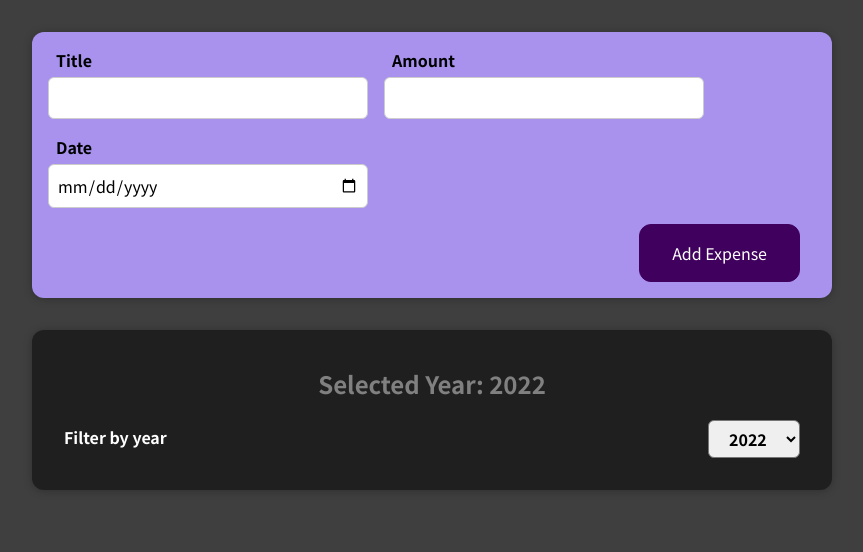
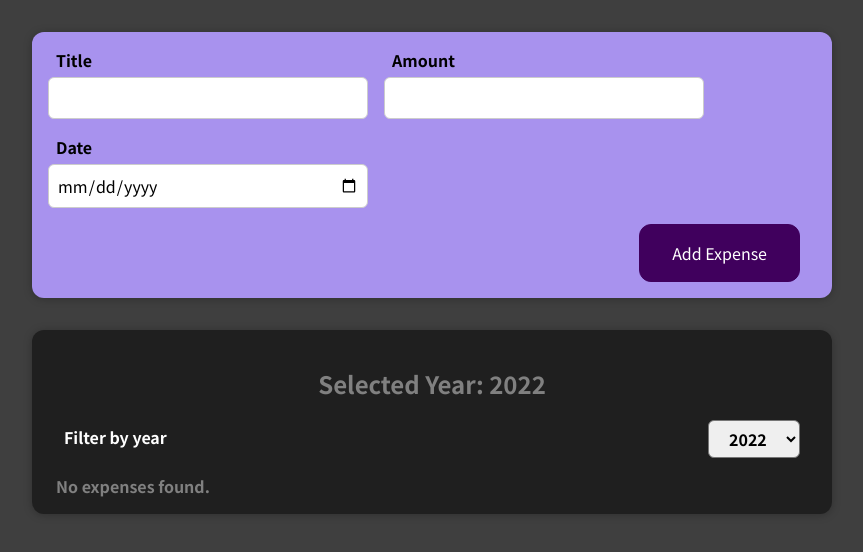
Before and after one commit to EPantelaios/expenses-tasker, a React (Create React App) app: page / in a window 1280 px wide. Shown: the top 552 px of the page, without its empty margins (208-1071 px from the left). Built offline with nearby package versions, Linux system fonts and the light colour scheme.

Commit message:
fix: filter first by year and then render the required elemenets

```diff
--- a/src/components/Expenses/Expenses.js
+++ b/src/components/Expenses/Expenses.js
@@ -13,6 +13,10 @@ const Expenses = ({ props }) => {
     setFilteredYear(selectedYear);
   };
 
+  const filteredExpenses = props.filter(
+    (item) => item.date.getFullYear().toString() === filteredYear
+  );
+
   return (
     <Card className="expenses">
       <h2 style={{ color: 'grey', textAlign: 'center' }}>
@@ -23,11 +27,11 @@ const Expenses = ({ props }) => {
         onChangeFilter={filterChangeHandler}
       />
       {/* <FilterByYear props={props} /> */}
-      {props.map(
+      {filteredExpenses.length > 0 ? (
+        filteredExpenses.map(
           (item) =>
             item.title !== '' &&
-          item.amount !== '' &&
-          item.date.getFullYear() == filteredYear && (
+            item.amount !== '' && (
               <ExpenseItem
                 key={item.id}
                 title={item.title}
@@ -35,6 +39,11 @@ const Expenses = ({ props }) => {
                 date={item.date}
               />
             )
+        )
+      ) : (
+        <p style={{ color: 'grey', fontWeight: 'bold', margin: 'auto 0.5rem' }}>
+          No expenses found.
+        </p>
       )}
     </Card>
   );
```
Lines whose indentation alone changed are shown as unchanged.
